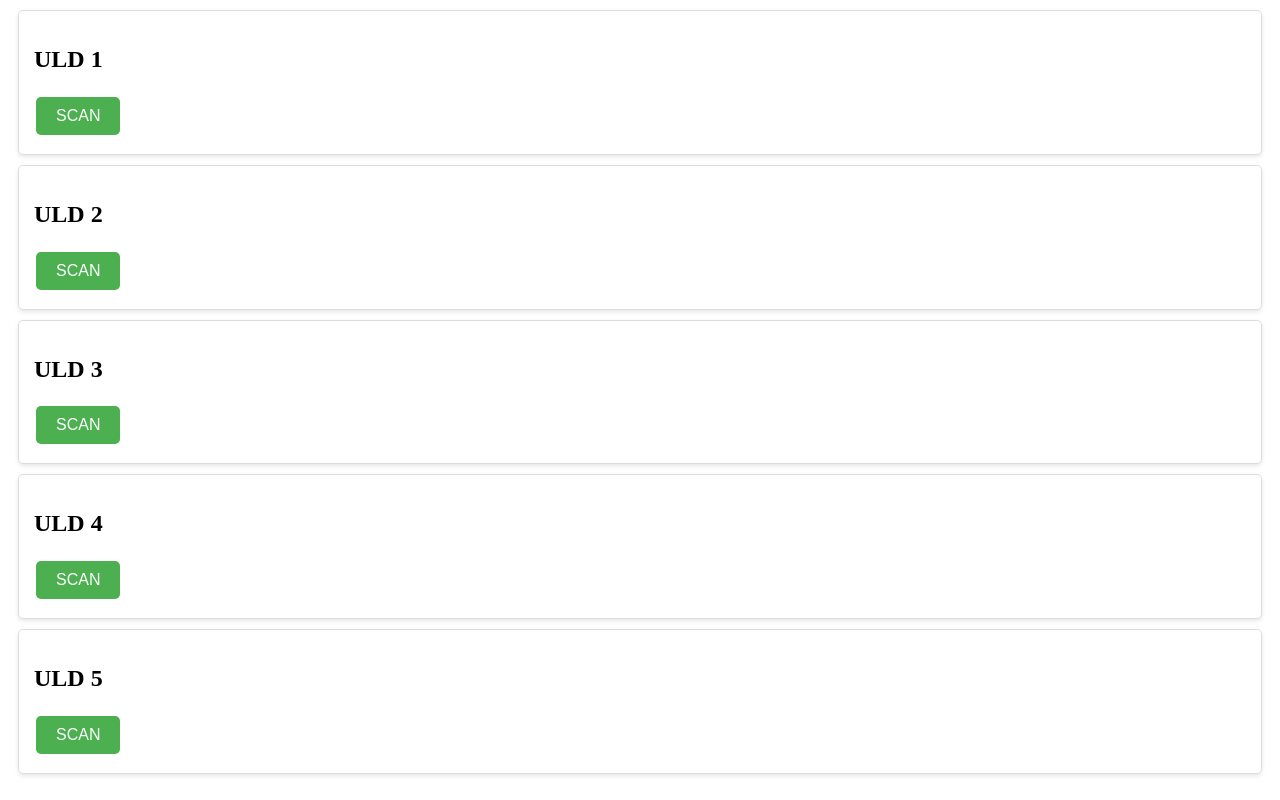
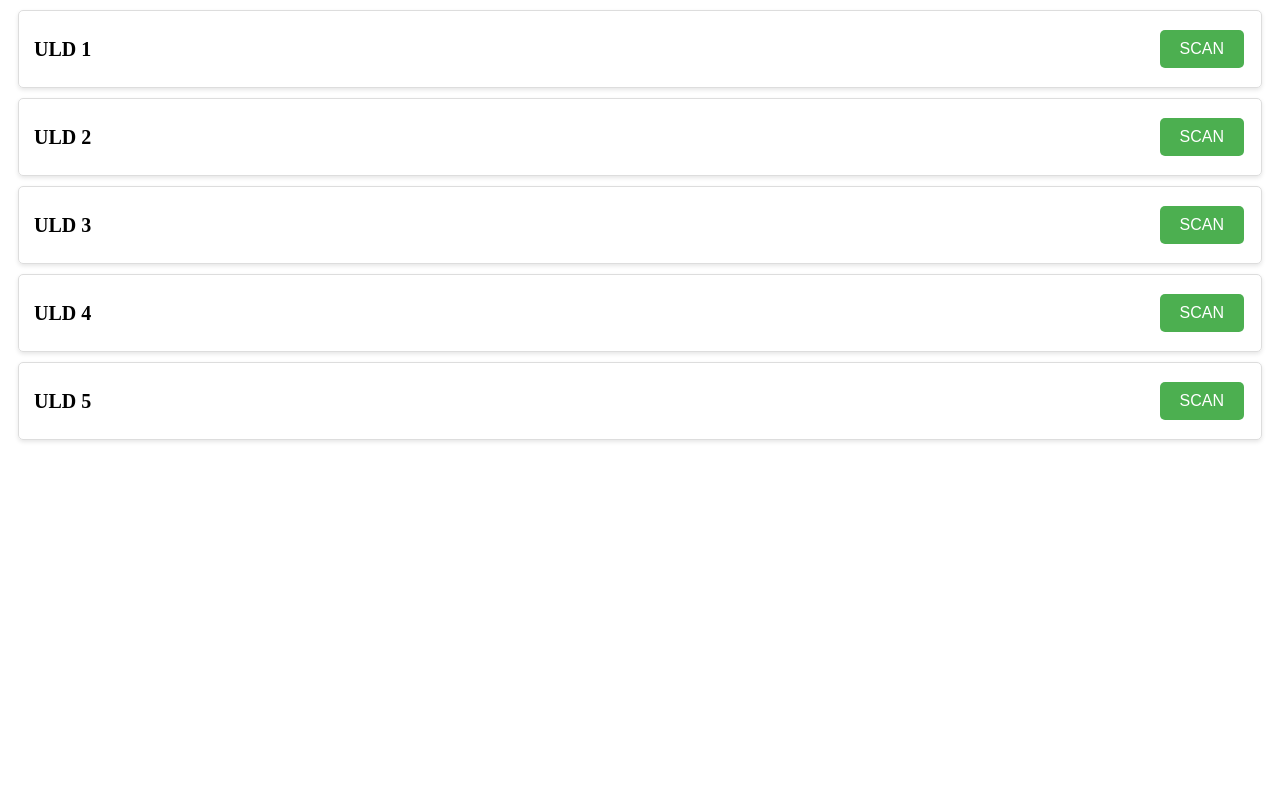
Before and after one commit to Jaskulag/rlst, a plain HTML site: page index.html in a window 1280 px wide. Drawn offline with Linux system fonts and the light colour scheme.

Commit message:
Update index.html

```diff
--- a/index.html
+++ b/index.html
@@ -4,11 +4,19 @@
     <title>Skanner Tekstu</title>
     <style>
         .card {
+            display: flex;
+            justify-content: space-between;
+            align-items: center;
             border: 1px solid #ddd;
             margin: 10px;
             padding: 15px;
             border-radius: 5px;
             box-shadow: 0 2px 4px rgba(0, 0, 0, 0.1);
+        }
+
+        .title {
+            font-size: 20px;
+            font-weight: bold;
         }
 
         .scan-button {
@@ -29,29 +37,26 @@
 <body>
 
 <div class="card">
-    <h2>ULD 1</h2>
+    <div class="title">ULD 1</div>
     <button class="scan-button">SCAN</button>
 </div>
 
 <div class="card">
-    <h2>ULD 2</h2>
+    <div class="title">ULD 2</div>
     <button class="scan-button">SCAN</button>
 </div>
 
 <div class="card">
-    <h2>ULD 3</h2>
+    <div class="title">ULD 3</div>
     <button class="scan-button">SCAN</button>
 </div>
 
 <div class="card">
-    <h2>ULD 4</h2>
+    <div class="title">ULD 4</div>
     <button class="scan-button">SCAN</button>
 </div>
 
 <div class="card">
-    <h2>ULD 5</h2>
+    <div class="title">ULD 5</div>
     <button class="scan-button">SCAN</button>
-</div>
-
-</body>
-</html>
+</div
```
